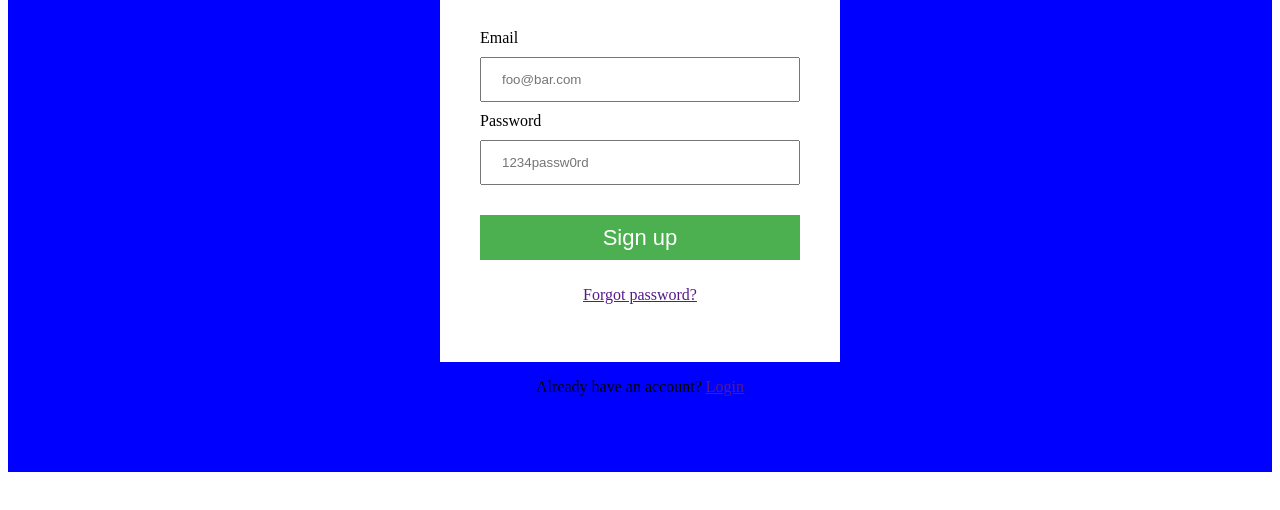
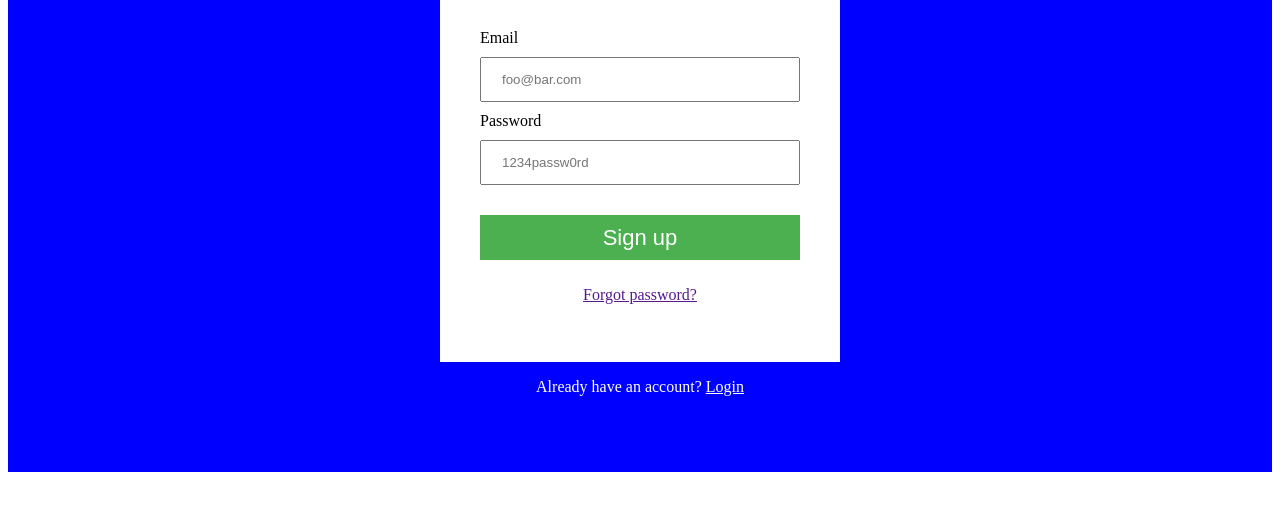
Before and after one commit to asw001/analog-sea, a plain HTML site: page index.html in a window 1280 px wide. Shown: the part 222-732 px from the top of the page. Drawn offline with Linux system fonts and the light colour scheme.

Commit message:
fixed account text

```diff
--- a/index.html
+++ b/index.html
@@ -22,7 +22,7 @@
 				<p><a href="">Forgot password?</a></p>
 
 			</form>
-			<p>Already have an account? <a href="">Login</a></p>
+			<p class="account">Already have an account? <a class="account" href="">Login</a></p>
 		</div>
 	</main>
 </body>
--- a/styles/main.css
+++ b/styles/main.css
@@ -89,3 +89,8 @@ button {
 p {
 text-align: center
 }
+
+.account {
+
+	color: white;
+}
```
